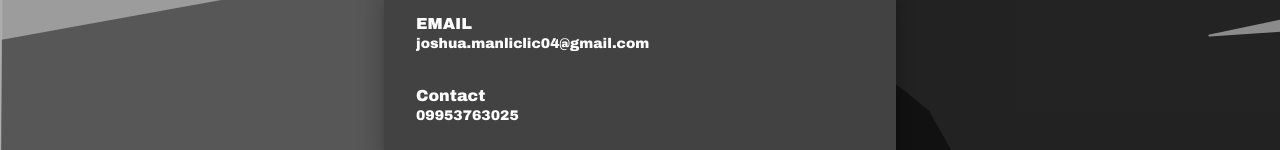
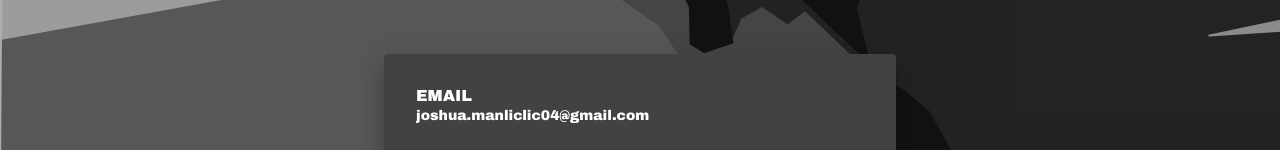
Before and after one commit to joshuamanliclic/josh_ram, an Angular app: page / in a window 1280 px wide. Both pictures are taken after a click on the button "CONTACT ME". Shown: the part 650-800 px from the top of the page. Built offline with nearby package versions, Linux system fonts and the light colour scheme.

Commit message:
commit 0.4

```diff
--- a/package.json
+++ b/package.json
@@ -6,8 +6,7 @@
     "start": "ng serve",
     "build": "ng build",
     "watch": "ng build --watch --configuration development",
-    "test": "ng test",
-    "deploy": "ng b --prod --base-href https://joshuamanliclic.github.io/josh_ram/ && npx ngh --dir=dist/portfolio"
+    "test": "ng test"
   },
   "private": true,
   "dependencies": {
--- a/src/app/profile-contacts/profile-contacts.component.html
+++ b/src/app/profile-contacts/profile-contacts.component.html
@@ -3,9 +3,4 @@
       <span mat-line>EMAIL</span>
       <span mat-line>joshua.manliclic04@gmail.com</span>
     </a>
-
-    <a href="" mat-list-item (click)="openLink($event)">
-      <span mat-line>Contact</span>
-      <span mat-line>09953763025</span>
-    </a>
 </mat-nav-list>
```
